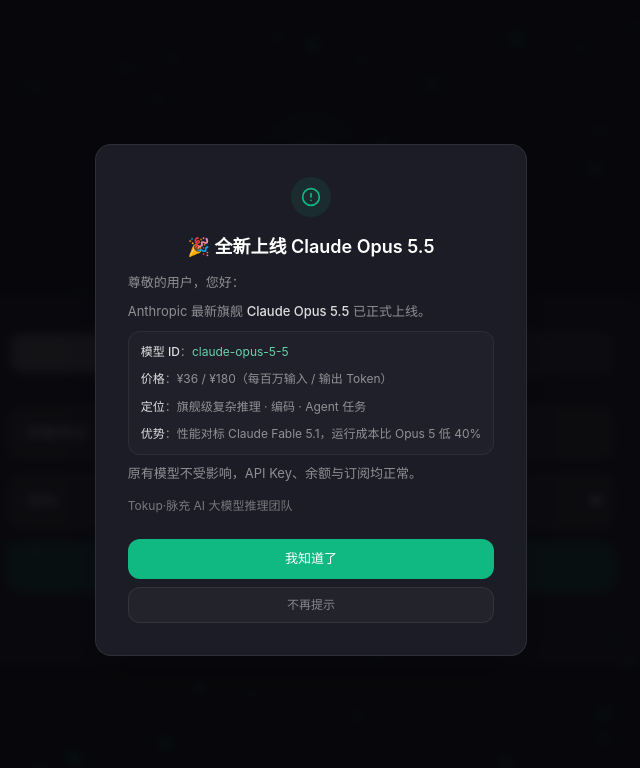
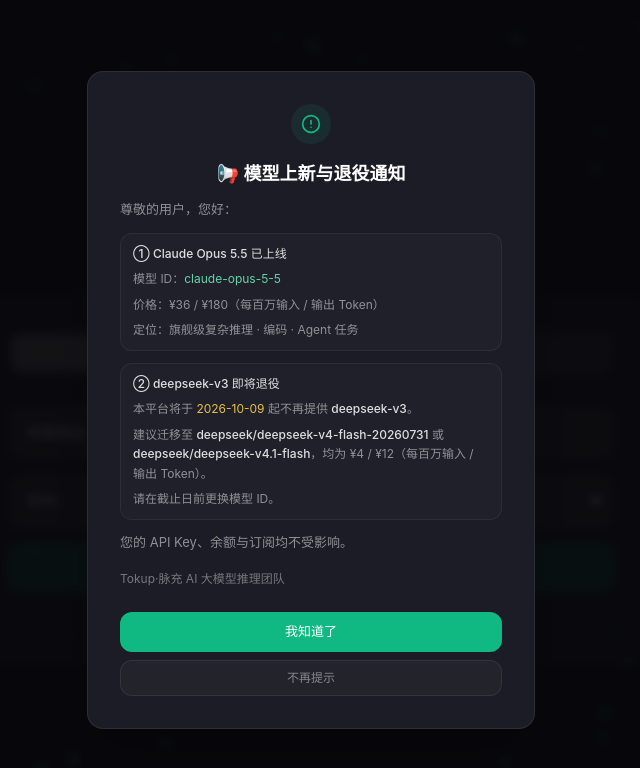
Before and after one commit to ly450358817/tokup, a React (Vite) app in the folder frontend/: page /login in a window 1280 px wide. Shown: the top 768 px of the page, without its empty margins (329-969 px from the left). Built offline with nearby package versions, Linux system fonts and the light colour scheme.

Commit message:
feat: 公告合并 Claude Opus 5.5 上新 + deepseek-v3 退役提醒

```diff
--- a/frontend/src/components/AnnouncementPopup.tsx
+++ b/frontend/src/components/AnnouncementPopup.tsx
@@ -1,7 +1,7 @@
 import { useState, useEffect } from 'react';
 
 // 公告版本号：内容变更时必须递增，否则已点击「我知道了」的用户 5 天内看不到新版
-const VERSION = 'v25';
+const VERSION = 'v26';
 
 function safeGet(store: Storage, key: string): string | null {
   try {
@@ -60,17 +60,25 @@
             <circle cx="12" cy="12" r="10"/><line x1="12" y1="8" x2="12" y2="12"/><line x1="12" y1="16" x2="12.01" y2="16"/>
           </svg>
         </div>
-        <h2 className="text-[18px] font-semibold text-white text-center mb-3">🎉 全新上线 Claude Opus 5.5</h2>
-        <div className="text-[13px] text-white/50 leading-relaxed space-y-2 mb-6">
+        <h2 className="text-[18px] font-semibold text-white text-center mb-3">📢 模型上新与退役通知</h2>
+        <div className="text-[13px] text-white/50 leading-relaxed space-y-3 mb-6">
           <p>尊敬的用户，您好：</p>
-          <p>Anthropic 最新旗舰 <span className="text-white/85 font-medium">Claude Opus 5.5</span> 已正式上线。</p>
-          <div className="rounded-xl border border-white/[0.06] bg-white/[0.02] px-3 py-2.5 space-y-2 text-[12px]">
-            <p><span className="text-white/85 font-medium">模型 ID</span>：<span className="text-emerald-300/90">claude-opus-5-5</span></p>
-            <p><span className="text-white/85 font-medium">价格</span>：¥36 / ¥180（每百万输入 / 输出 Token）</p>
-            <p><span className="text-white/85 font-medium">定位</span>：旗舰级复杂推理 · 编码 · Agent 任务</p>
-            <p><span className="text-white/85 font-medium">优势</span>：性能对标 Claude Fable 5.1，运行成本比 Opus 5 低 40%</p>
+
+          <div className="rounded-xl border border-white/[0.06] bg-white/[0.02] px-3 py-2.5 space-y-1.5 text-[12px]">
+            <p className="text-white/85 font-medium">① Claude Opus 5.5 已上线</p>
+            <p>模型 ID：<span className="text-emerald-300/90">claude-opus-5-5</span></p>
+            <p>价格：¥36 / ¥180（每百万输入 / 输出 Token）</p>
+            <p>定位：旗舰级复杂推理 · 编码 · Agent 任务</p>
           </div>
-          <p>原有模型不受影响，API Key、余额与订阅均正常。</p>
+
+          <div className="rounded-xl border border-white/[0.06] bg-white/[0.02] px-3 py-2.5 space-y-1.5 text-[12px]">
+            <p className="text-white/85 font-medium">② deepseek-v3 即将退役</p>
+            <p>本平台将于 <span className="text-amber-300/90">2026-10-09</span> 起不再提供 <span className="text-white/85 font-medium">deepseek-v3</span>。</p>
+            <p>建议迁移至 <span className="text-white/85 font-medium">deepseek/deepseek-v4-flash-20260731</span> 或 <span className="text-white/85 font-medium">deepseek/deepseek-v4.1-flash</span>，均为 ¥4 / ¥12（每百万输入 / 输出 Token）。</p>
+            <p>请在截止日前更换模型 ID。</p>
+          </div>
+
+          <p>您的 API Key、余额与订阅均不受影响。</p>
           <p className="text-white/40 text-[12px] pt-1">Tokup·脉充 AI 大模型推理团队</p>
         </div>
         <div className="space-y-2">
```
